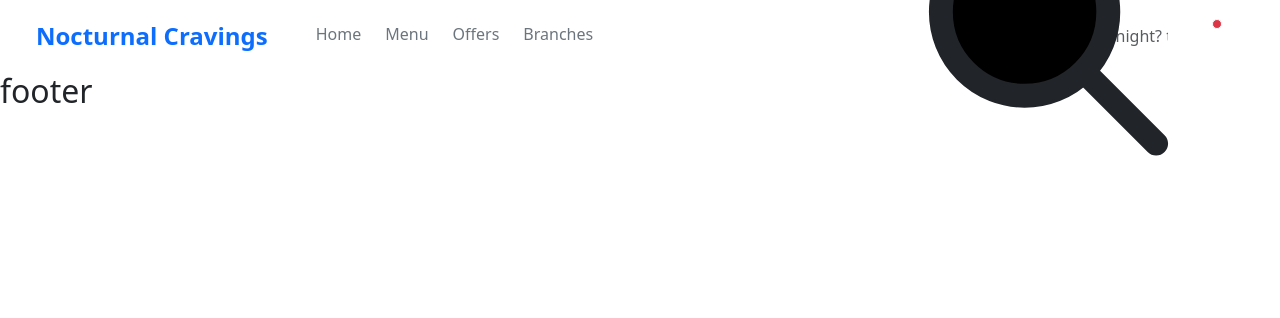
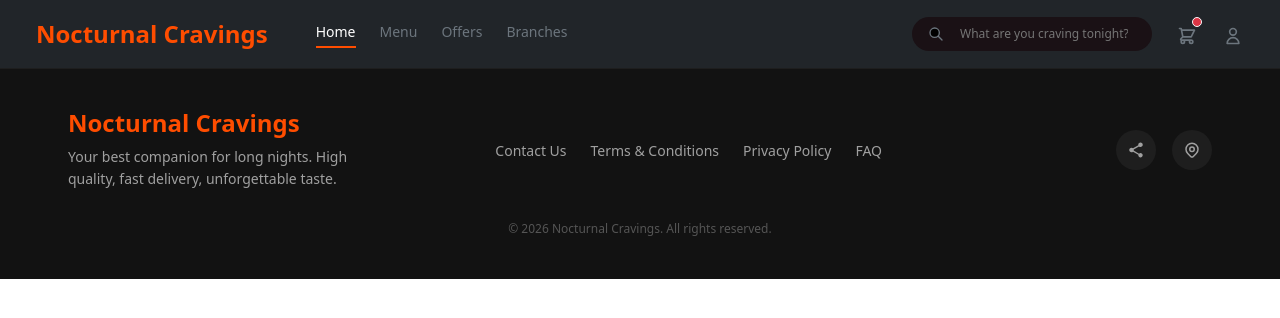
Before and after one commit to boshrabxy-lix/react-pizza-, a React (Vite) app: page / in a window 1280 px wide. Shown: the top 318 px of the page. Built offline with nearby package versions, Linux system fonts and the light colour scheme.

Commit message:
Footer component

```diff
--- a/src/assets/components/footer/Footer.jsx
+++ b/src/assets/components/footer/Footer.jsx
@@ -1,12 +1,66 @@
 import React from 'react'
+import style from "./Footer.module.css";
+
 export default function Footer() {
+  return <>
+    <footer className={style.footerContainer}>
+      <div className="container-fluid px-md-5">
+        <div className="row align-items-center gy-4">
 
-  return <>
-  <div>
-    <h2>footer</h2>
+          <div className="col-12 col-md-4 text-center text-md-start">
+            <h3 className={`${style.brandTitle} fs-4 mb-2`}>
+              Nocturnal Cravings
+            </h3>
+            <p className={`${style.brandDescription} mb-0 mx-auto mx-md-0`}>
+              Your best companion for long nights. High quality, fast delivery, unforgettable taste.
+            </p>
+          </div>
 
+          <div className="col-12 col-md-5">
+            <ul className="list-unstyled d-flex flex-wrap justify-content-center gap-4 mb-0">
+              <li>
+                <a href="#" className={style.footerLink}>Contact Us</a>
+              </li>
+              <li>
+                <a href="#" className={style.footerLink}>Terms & Conditions</a>
+              </li>
+              <li>
+                <a href="#" className={style.footerLink}>Privacy Policy</a>
+              </li>
+              <li>
+                <a href="#" className={style.footerLink}>FAQ</a>
+              </li>
+            </ul>
+          </div>
 
-  </div>
+          <div className="col-12 col-md-3 text-center text-md-end">
+            <div className="d-flex justify-content-center justify-content-md-end gap-3">
+              <button className={`${style.socialIconBtn} d-flex align-items-center justify-content-center`}>
+                <svg width="18" height="18" fill="currentColor" viewBox="0 0 24 24">
+                  <path d="M18 16.08c-.76 0-1.44.3-1.96.77L8.91 12.7c.05-.23.09-.46.09-.7s-.04-.47-.09-.7l7.05-4.11c.54.5 1.25.81 2.04.81 1.66 0 3-1.34 3-3s-1.34-3-3-3-3 1.34-3 3c0 .24.04.47.09.7L8.04 9.81C7.5 9.31 6.79 9 6 9c-1.66 0-3 1.34-3 3s1.34 3 3 3c.79 0 1.5-.31 2.04-.81l7.12 4.16c-.05.21-.08.43-.08.65 0 1.61 1.31 2.92 2.92 2.92s2.92-1.31 2.92-2.92c0-1.61-1.31-2.92-2.92-2.92z"/>
+                </svg>
+              </button>
 
+              <button className={`${style.socialIconBtn} d-flex align-items-center justify-content-center`}>
+                <svg width="18" height="18" fill="none" stroke="currentColor" strokeWidth="2" viewBox="0 0 24 24">
+                  <path strokeLinecap="round" strokeLinejoin="round" d="M17.657 16.657L13.414 20.9a1.998 1.998 0 01-2.827 0l-4.244-4.243a8 8 0 1111.314 0z" />
+                  <path strokeLinecap="round" strokeLinejoin="round" d="M15 11a3 3 0 11-6 0 3 3 0 016 0z" />
+                </svg>
+              </button>
+            </div>
+          </div>
+
+        </div>
+
+        <div className="row mt-4">
+          <div className="col-12 text-center">
+            <span className={style.copyrightText}>
+              &copy; 2026 Nocturnal Cravings. All rights reserved.
+            </span>
+          </div>
+        </div>
+
+      </div>
+    </footer>
   </>
 }
--- /dev/null
+++ b/src/assets/components/footer/footer.module.css
@@ -0,0 +1,49 @@
+.footerContainer {
+  background-color: var(--neutral-color);
+  color: #ffffff;
+  padding: 40px 20px;
+  border-top: 1px solid #1e1e1e;
+}
+
+.brandTitle {
+  color: var(--main-color);
+  font-weight: bold;
+}
+
+.brandDescription {
+  color: #a0a0a0;
+  font-size: 14px;
+  max-width: 300px;
+  line-height: 1.6;
+}
+
+.footerLink {
+  color: #a0a0a0 !important;
+  text-decoration: none;
+  font-size: 14px;
+  transition: color 0.2s ease-in-out;
+}
+
+.footerLink:hover {
+  color: var(--main-color) !important; /* يتحول للبرتقالي عند الـ Hover */
+}
+
+.socialIconBtn {
+  background-color: #1e1e1e;
+  color: #a0a0a0;
+  border: none;
+  width: 40px;
+  height: 40px;
+  border-radius: 50%;
+  transition: all 0.2s ease-in-out;
+}
+
+.socialIconBtn:hover {
+  background-color: var(--main-color);
+  color: #ffffff;
+}
+
+.copyrightText {
+  color: #555555;
+  font-size: 12px;
+}
--- a/src/assets/components/navbar/Navbar.jsx
+++ b/src/assets/components/navbar/Navbar.jsx
@@ -1,14 +1,15 @@
 import React from "react";
 import style from "./Navbar.module.css";
+import "../../../index.css";
 
 export default function Navbar() {
   return (
     <>
-      <nav className="navbar navbar-expand-md navbar-dark px-4 py-3">
+      <nav className="navbar navbar-expand-md navbar-dark bg-dark px-4 py-3">
         <div className="container-fluid d-flex justify-content-around align-items-center">
           <div className="logo d-flex g-1">
             <a
-              className="d-flex justify-content-center text-decoration-none fw-bold fs-4 me-5 align-items-center"
+              className={`${style.navLogo} d-flex justify-content-center text-decoration-none fw-bold fs-4 me-5 align-items-center`}
               href="#"
             >
               Nocturnal Cravings
@@ -16,37 +17,43 @@ export default function Navbar() {
           </div>
 
           <div className="collapse navbar-collapse d-none d-md-block">
-            <ul className="navbar-nav mb-2 mb-lg-0 gap-4">
+            <ul
+              className={`${style.collapseUl} ${style.navbarNav} navbar-nav mb-2 mb-lg-0 gap-4`}
+            >
               <li className="nav-item ">
                 <a
-                  className="nav-link active pb-1  text-secondary p-0 hover-orange"
+                  className={`${style.activeLink} nav-link active pb-1 p-0`}
                   aria-current="page"
                 >
                   Home
                 </a>
               </li>
 
-              <li className="nav-item">
+              <li className={`${style.navLink} nav-item`}>
                 <a
-                  className="nav-link text-secondary p-0 hover-orange"
+                  className={`${style.navLink}nav-link text-secondary p-0 text-decoration-none`}
                   href="#"
                 >
                   Menu
                 </a>
               </li>
 
-              <li
-                className="nav-item  text-secondary p-0 hover-orangenav-link text-secondary p-0 hover-orange"
-                href="#"
-              >
-                <a>Offers</a>
+              <li className="nav-item" href="#">
+                <a
+                  className={`${style.navLink}nav-link text-secondary p-0 text-decoration-none`}
+                  href="#"
+                >
+                  Offers
+                </a>
               </li>
 
-              <li
-                className="nav-item nav-link text-secondary p-0 hover-orange"
-                href="#"
-              >
-                <a link="">Branches </a>
+              <li className="nav-item " href="#">
+                <a
+                  className={`${style.navLink}nav-link text-secondary p-0 text-decoration-none`}
+                  href="#"
+                >
+                  Branches
+                </a>
               </li>
             </ul>
           </div>
@@ -55,14 +62,14 @@ export default function Navbar() {
             <div className="position-relative d-none d-sm-block">
               <input
                 type="text"
-                placeholder="What are you craving tonight? text-secondary"
-                className="form-control text-light border-0 rounded-pill py-2 ps-5 pe-4"
+                placeholder="What are you craving tonight?"
+                className={`${style.searchInput} text-white border-0 rounded-pill py-2 ps-5 pe-4`}
               />
               <svg
                 stroke="currentColor"
                 strokeWidth="2"
                 viewBox="0 0 24 24"
-                className="position-absolute start-0 top-50 translate-middle-y ms-3"
+                className={`${style.searchSvg} position-absolute start-0 top-50 translate-middle-y ms-3`}
               >
                 <path
                   strokeLinecap="round"
@@ -74,7 +81,7 @@ export default function Navbar() {
 
             <button className="btn p-0 text-secondary position-relative hover-orange">
               <svg
-                className="svg-style"
+                className={`${style.svgStyle}`}
                 fill="none"
                 stroke="currentColor"
                 strokeWidth="2"
@@ -86,12 +93,14 @@ export default function Navbar() {
                   d="M3 3h2l.4 2M7 13h10l4-8H5.4M7 13L5.4 5M7 13l-2.293 2.293c-.63.63-.184 1.707.707 1.707H17m0 0a2 2 0 100 4 2 2 0 000-4zm-8 2a2 2 0 11-4 0 2 2 0 014 0z"
                 />
               </svg>
-              <span className=" span-style position-absolute top-0 start-100 translate-middle p-1 bg-danger border border-light rounded-circle"></span>
+              <span
+                className={`${style.spanStyle} position-absolute top-0 start-100 translate-middle p-1 bg-danger border border-light rounded-circle`}
+              ></span>
             </button>
 
             <button className="btn p-0 text-secondary hover-orange">
               <svg
-                className={`${style.svg-style}`}
+                className={`${style.svgStyle}`}
                 fill="none"
                 stroke="currentColor"
                 strokeWidth="2"
--- a/src/assets/components/navbar/Navbar.module.css
+++ b/src/assets/components/navbar/Navbar.module.css
@@ -1,30 +1,38 @@
-.navbar-nav {
+.navLogo{
+  color:var(--main-color)
+}
+.navbarNav {
   font-size: 14px;
   font-weight: 500;
 }
-.collapse ul {
+.collapseUl {
   font-size: 14px;
   font-weight: 500;
 }
-.active a {
+.activeLink {
   color: var(--main-color);
-  border-bottom: 2px solid var(--main-color);
+  border-bottom: 2px solid  var(--main-color);
 }
-.form-control input {
-  background-color: #1a1115;
+.navLink:hover{
+  color:var(--main-color);
+}
+
+.searchInput {
+  background-color: #1a1115 ;
   font-size: 12px;
   width: 240px;
-  box-shadow: none;
+  box-shadow: none ;
+  color:#f7f8f9;
 }
-.form-control svg {
+.searchSvg {
   color: #6c757d;
   width: 16px;
   height: 16px;
 }
-.form-control .svg-style {
+.svgStyle {
   width: 20px;
   height: 20px;
 }
-.span-style {
+.spanStyle {
   color: var(--main-color);
 }
```
Also changed, not shown: src/assets/components/hero/Hero.jsx (added), src/assets/components/hero/Hero.module.css (added), 1 other file (tests, documents, lock files or other folders).
